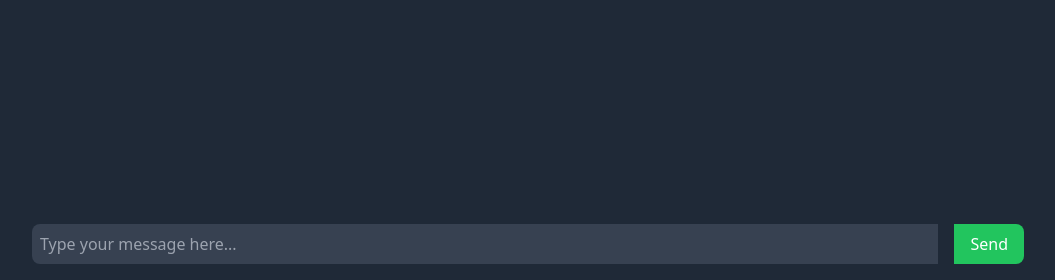
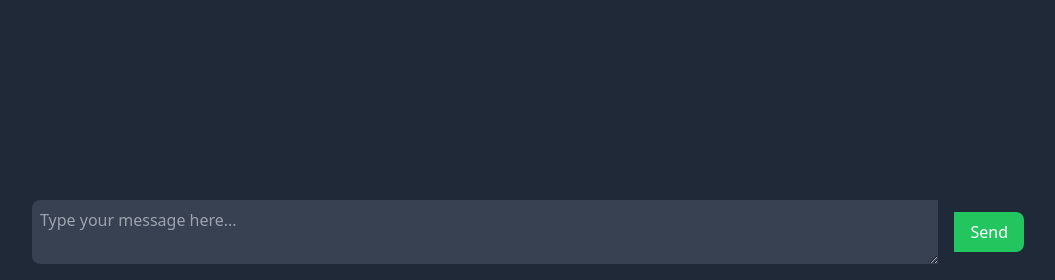
Before and after one commit to ColeDrain/peopleAI, a Django app: page /chat/1/ in a window 1280 px wide. Shown: the part 520-800 px from the top of the page, without its empty margins (112-1167 px from the left). Run offline with Django 4.2, Linux system fonts and the light colour scheme; tables that the repository leaves empty hold one stand-in row (values such as "Sample post"); data that the repository does not hold is empty.

Commit message:
ui: ui improvements

```diff
--- a/chat/templates/chat/character_list.html
+++ b/chat/templates/chat/character_list.html
@@ -7,7 +7,6 @@
     <div class="flex flex-row justify-around items-center mx-0 mt-8 mb-4">
         <div class="text-center">
             <p class="text-4xl italic">people.AI</p>
-            <!-- <p class="italic mt-3">That Thou mayest Chat 😇</p> -->
         </div>
 
         <div
@@ -29,7 +28,7 @@
         {% for character in characters %}
         <li class="group cursor-pointer mx-auto">
             <a href="{% url 'character_chat' character.id %}">
-                {% cloudinary character.image.url width=200 height=200 crop="fill" fetch_format="auto" quality="auto" radius=8 class="object-cover group-hover:opacity-75 rounded-lg" alt=character.name%}
+                {% cloudinary character.image.url width=200 height=200 crop="fill" fetch_format="auto" quality="auto" radius=8 class="h-[200px] w-[200px] object-cover group-hover:opacity-75 rounded-lg" alt=character.name%}
                 <h3 class="mt-4 text-sm font-medium text-gray-900">{{ character.name }}</h3>
                 <p class="mt-1 text-sm lg:text-lg text-gray-700">{{ character.about }}</p>
             </a>
--- a/chat/templates/chat/chat.html
+++ b/chat/templates/chat/chat.html
@@ -12,7 +12,7 @@
 {% endblock %}
 
 {% block content %}
-    <main class="bg-gray-800 text-white">
+    <main class="bg-gray-800 text-white fixed top-0 left-0 w-full h-full z-50">
         <div class="flex flex-col h-screen max-w-5xl mx-auto">
             <div class="flex justify-start items-center mt-8 space-x-4">
                 <a href="{% url 'character_list' %}" class="block ">
@@ -48,8 +48,10 @@
             </div>
             <form class="p-4" id="chat-form">
                 <div class="flex items-center">
-                    <input id="message-input" type="text" name="message" placeholder="Type your message here..."
-                        class="flex-1 mr-4 p-2 rounded-l-lg bg-gray-700">
+                    {% comment %} <input id="message-input" type="text" name="message" placeholder="Type your message here..."
+                        class="flex-1 mr-4 p-2 rounded-l-lg bg-gray-700"> {% endcomment %}
+                    <textarea id="message-input" name="message" placeholder="Type your message here..."
+                        class="flex-1 mr-4 p-2 rounded-l-lg bg-gray-700"></textarea>
                     <button type="submit"
                         class="px-4 py-2 bg-green-500 text-white rounded-r-lg hover:bg-green-600">Send</button>
                 </div>
@@ -65,7 +67,7 @@
             event.preventDefault();
             var form_data = $(this).serialize();
 
-            var user_message = $('input[name=message]').val();
+            var user_message = $('textarea[name=message]').val();
 
             $('#chat-form')[0].reset();
             $('#chat-messages').append('<div class="flex justify-end mb-2"><div class="bg-gray-600 rounded-lg px-4 py-2 max-w-sm rounded-br-none">' +user_message +'</div></div>');
@@ -89,6 +91,15 @@
             });
 
         });
+        $('#message-input').on('keydown', function(event) {
+            if (event.keyCode === 13 && !event.shiftKey) {
+                event.preventDefault();
+                var user_message = $('#message-input').val().trim();
+                if (user_message.length > 0) {
+                    $('#chat-form').submit();
+                }
+            }
+        });
         });
     </script>
 {% endblock scripts %}
```
